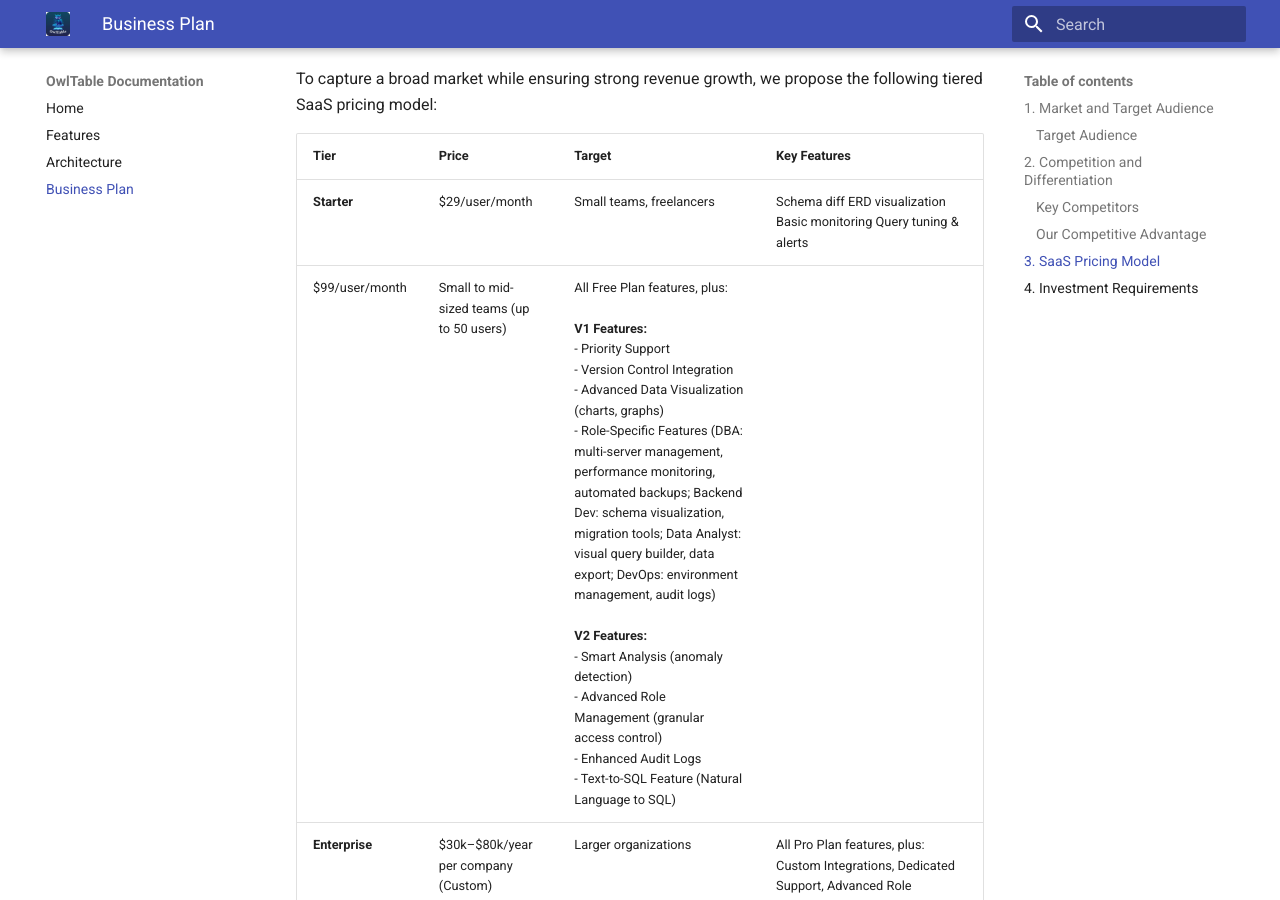
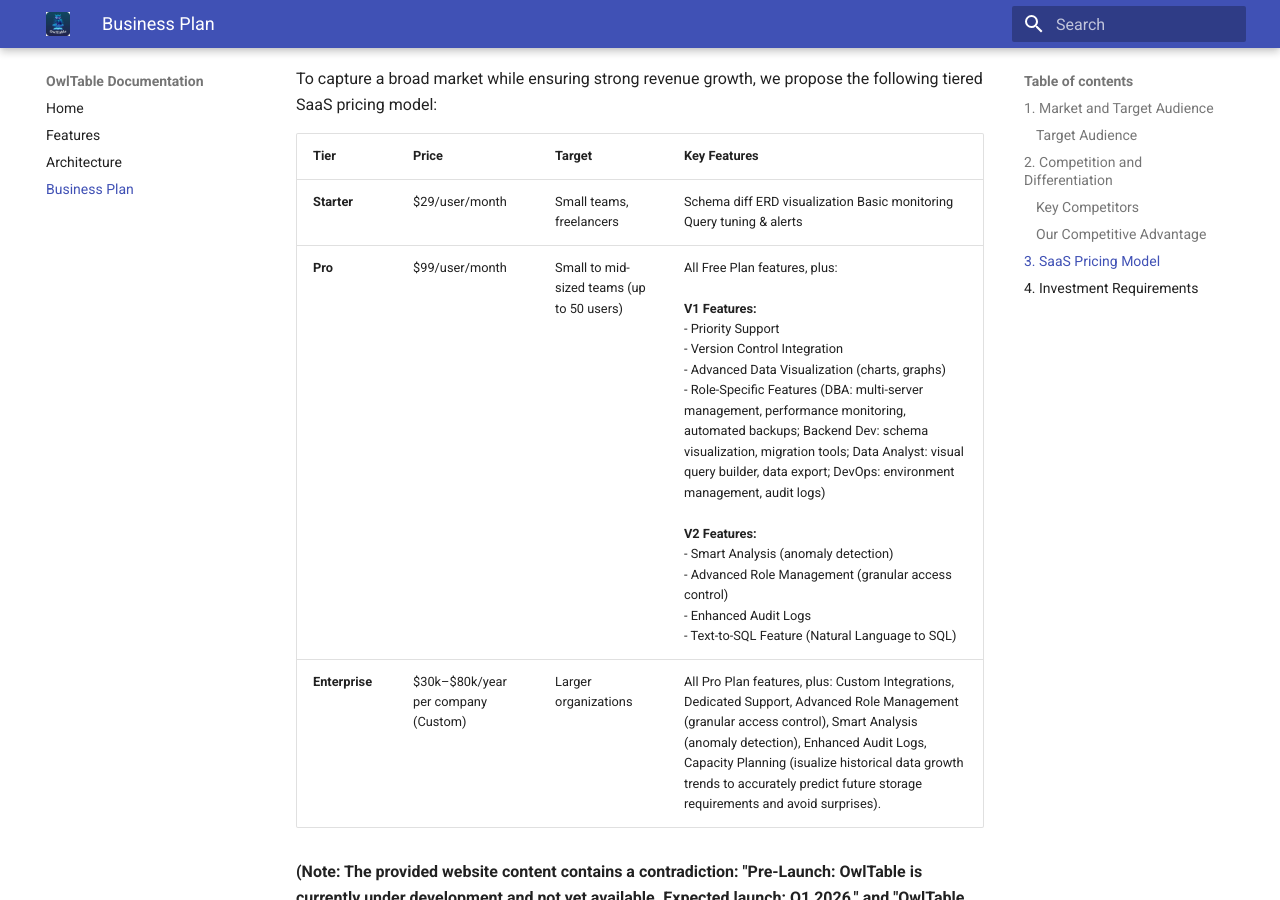
Before and after one commit to yehoshuas1978/owltable-landing-page, an MkDocs documentation site: the page built from documentation/docs/business_plan.md, in a window 1280 px wide and 900 px high, scrolled down 1701 px. Built offline with MkDocs 1.6.1 and Material for MkDocs 9.7.7, drawn with Linux system fonts in a browser that asks for light colours.

Commit message:
Docs: Update SaaS Pricing Model in business plan

```diff
--- a/documentation/docs/business_plan.md
+++ b/documentation/docs/business_plan.md
@@ -47,7 +47,7 @@
 | Tier           | Price                               | Target                                  | Key Features                                                                                                                                                                                                                                                                                                                                                                |
 | :------------- | :---------------------------------- | :-------------------------------------- | :-------------------------------------------------------------------------------------------------------------------------------------------------------------------------------------------------------------------------------------------------------------------------------------------------------------------------------------------------------------------------- |
 | **Starter**  | $29/user/month                                | Small teams, freelancers                        | Schema diff ERD visualization Basic monitoring Query tuning & alerts                                                                                                                                                                                     |
-| $99/user/month                      | Small to mid-sized teams (up to 50 users) | All Free Plan features, plus: <br><br>**V1 Features:**<br> - Priority Support<br> - Version Control Integration<br> - Advanced Data Visualization (charts, graphs)<br> - Role-Specific Features (DBA: multi-server management, performance monitoring, automated backups; Backend Dev: schema visualization, migration tools; Data Analyst: visual query builder, data export; DevOps: environment management, audit logs)<br><br>**V2 Features:**<br> - Smart Analysis (anomaly detection)<br> - Advanced Role Management (granular access control)<br> - Enhanced Audit Logs<br> - Text-to-SQL Feature (Natural Language to SQL) |
+| **Pro**        | $99/user/month                      | Small to mid-sized teams (up to 50 users) | All Free Plan features, plus: <br><br>**V1 Features:**<br> - Priority Support<br> - Version Control Integration<br> - Advanced Data Visualization (charts, graphs)<br> - Role-Specific Features (DBA: multi-server management, performance monitoring, automated backups; Backend Dev: schema visualization, migration tools; Data Analyst: visual query builder, data export; DevOps: environment management, audit logs)<br><br>**V2 Features:**<br> - Smart Analysis (anomaly detection)<br> - Advanced Role Management (granular access control)<br> - Enhanced Audit Logs<br> - Text-to-SQL Feature (Natural Language to SQL) |
 | **Enterprise** | $30k–$80k/year per company (Custom) | Larger organizations                    | All Pro Plan features, plus: Custom Integrations, Dedicated Support, Advanced Role Management (granular access control), Smart Analysis (anomaly detection), Enhanced Audit Logs, Capacity Planning (isualize historical data growth trends to accurately predict future storage requirements and avoid surprises).                                                                                                                                                                 |
 
 **(Note: The provided website content contains a contradiction: "Pre-Launch: OwlTable is currently under development and not yet available. Expected launch: Q1 2026." and "OwlTable V1 Available Now". The pricing details listed above are from the "Transparent Pricing" section, reflecting the V1 offering.)**
```
